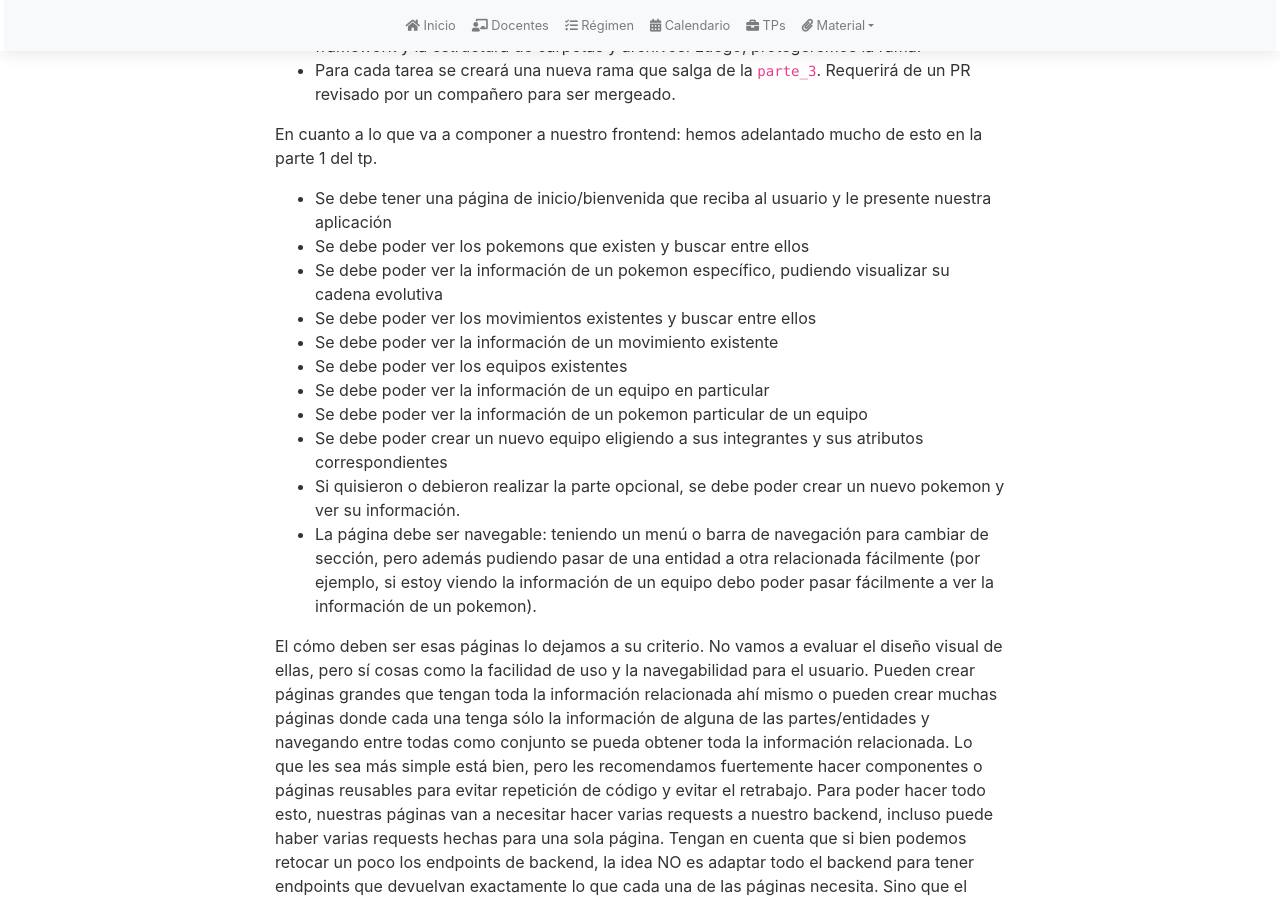
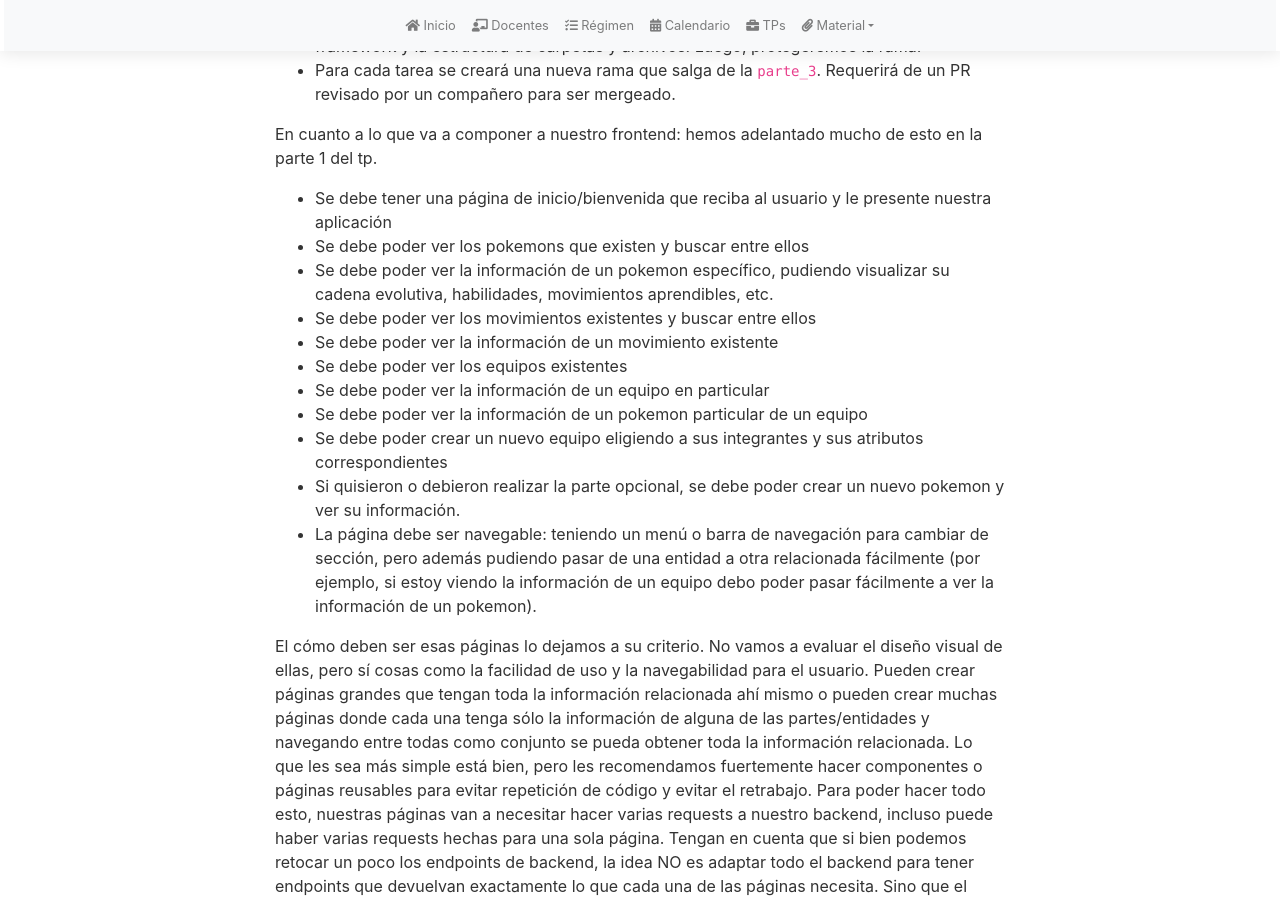
Before and after one commit to intro-tb022/intro, a Jekyll site: the page built from tps/2024_c2/tp2-3.md, in a window 1280 px wide and 900 px high, scrolled down 788 px. Built offline with Jekyll 4.4.1, drawn with Linux system fonts in a browser that asks for light colours; nearby versions of some CDN libraries; our own code applies the rules of GitHub Pages for plain Markdown files.

Commit message:
Update tps/2024_c2/tp2-3.md
Co-authored-by: Juan Ignacio Kristal <juankristal@hotmail.com>

```diff
--- a/tps/2024_c2/tp2-3.md
+++ b/tps/2024_c2/tp2-3.md
@@ -28,7 +28,7 @@ En este repositorio vamos a replicar la forma de trabajo que teníamos para nues
 En cuanto a lo que va a componer a nuestro frontend: hemos adelantado mucho de esto en la parte 1 del tp.
 - Se debe tener una página de inicio/bienvenida que reciba al usuario y le presente nuestra aplicación
 - Se debe poder ver los pokemons que existen y buscar entre ellos
-- Se debe poder ver la información de un pokemon específico, pudiendo visualizar su cadena evolutiva
+- Se debe poder ver la información de un pokemon específico, pudiendo visualizar su cadena evolutiva, habilidades,  movimientos aprendibles, etc.
 - Se debe poder ver los movimientos existentes y buscar entre ellos
 - Se debe poder ver la información de un movimiento existente
 - Se debe poder ver los equipos existentes
```
